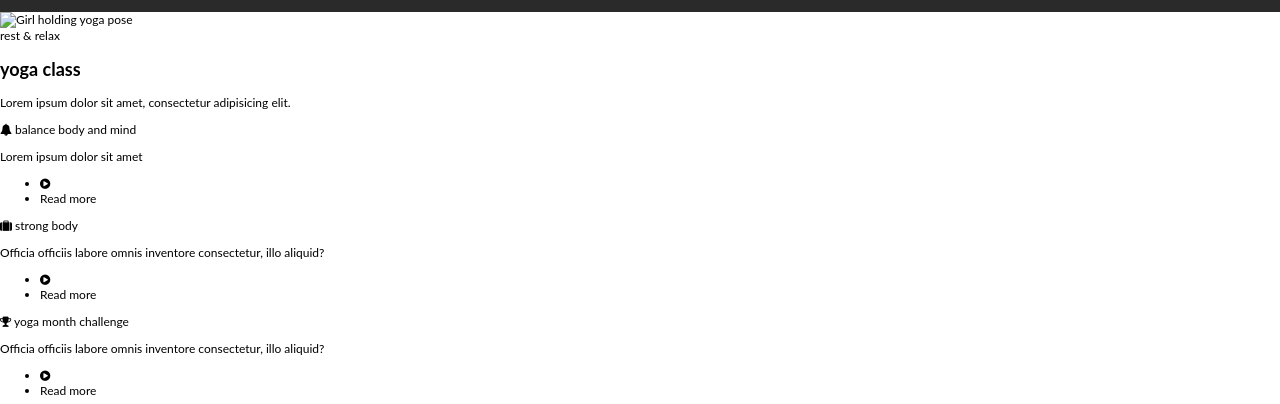
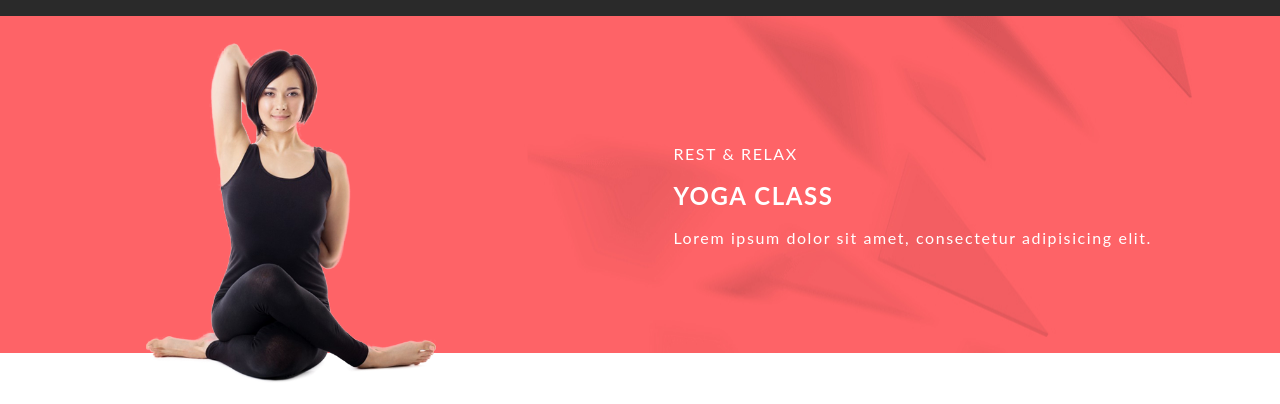
Before and after one commit to cgooyers/yoga-conversion, a website: page index.html in a window 1280 px wide. Shown: the part 77-481 px from the top of the page. Drawn offline with Linux system fonts and the light colour scheme.

Commit message:
styled intro section

```diff
--- a/index.html
+++ b/index.html
@@ -34,16 +34,18 @@
 		</section><!-- end of menu -->
 
 		<section class="intro">
-			<div class="intro-inner">
-
-				<img src="" alt="Girl holding yoga pose">
-				<div class="intro-info-wrap">
-					<span>rest & relax</span>
-					<h1>yoga class</h1>
-					<p>Lorem ipsum dolor sit amet, consectetur adipisicing elit.</p>
+			<div class="grid">
+				<div class="grid__item lap--one-half desk--one-third">
+					<img id="yoga-girl" src="assets/header-yogagirl2.png">
 				</div>
-
-			</div><!-- end of intro-inner -->
+				<div class="grid__item lap--one-half desk--two-thirds intro-info">
+					<div class="intro-info-wrap">
+						<span>rest & relax</span>
+						<h1>yoga class</h1>
+						<p>Lorem ipsum dolor sit amet, consectetur adipisicing elit.</p>
+					</div>
+				</div>
+			</div><!-- end of grid -->
 		</section><!-- end of intro -->
 
 		<section class="services">
--- a/sass/style.scss
+++ b/sass/style.scss
@@ -9,6 +9,9 @@ body {
 	margin: 0;
 	font-family: 'Lato', 'Helvetica', sans-serif;
 	font-size: 12px;
+	color: white;
+	line-height: 22px;
+    letter-spacing: 0.1rem;
 }
 
 a {
@@ -17,11 +20,19 @@ a {
 
 }
 
+ul.nav, .intro-info-wrap span,
+.intro-info-wrap h1 {
+	text-transform: uppercase;
+}
 
-// SECTION.MENU STYLES
+section {
+	padding: 2% 10%;
+}
+
+
+// MENU STYLES
 section.menu {
 	background: $bg-grey;
-	padding: 2% 10%;
 	.menu-inner {
 		margin: 0 auto;
 		float: right;
@@ -34,7 +45,6 @@ ul.nav {
     text-align: center;
     color: white;
     margin: 0;
-    text-transform: uppercase;
 	li {
 		display:block;
 	   float:left;
@@ -42,3 +52,25 @@ ul.nav {
 	}
 
 }
+// END OF MENU STYLES
+
+// INTRO STYLES
+section.intro {
+	background: url('../assets/header-herobg.jpg') no-repeat;
+	font-size: 16px;
+}
+
+.intro-info-wrap {
+	float: right;
+    text-align: left;
+    padding-top: 15%;
+}
+
+.intro-info {
+	float: right;
+}
+
+#yoga-girl {
+	width: 100%;
+	margin-bottom: -25%;
+}
```
Also changed, not shown: css/style.css.
